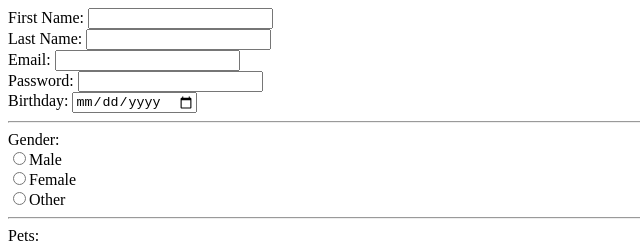
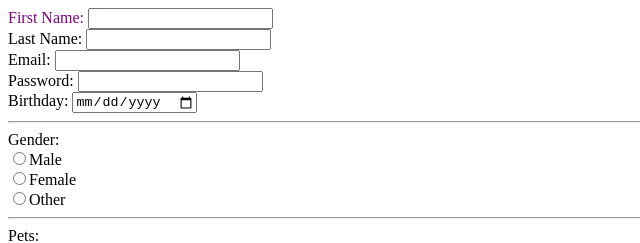
Before and after one commit to eximiusflow/eximiusflow.github.io-htmlForm, a plain HTML site: page index.html in a window 1280 px wide. Shown: the top 243 px of the page, 0-640 px from the left. Drawn offline with Linux system fonts and the light colour scheme.

Commit message:
Update index.html

```diff
--- a/index.html
+++ b/index.html
@@ -3,7 +3,9 @@
 <head>
   <title>Form</title>
   <style>
-
+    span {
+      color:purple;
+    }
   </style>
 </head>
 <body>
```
